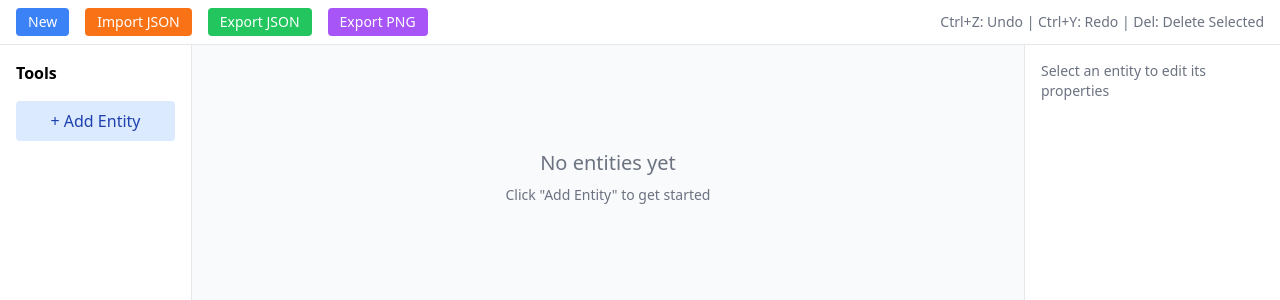
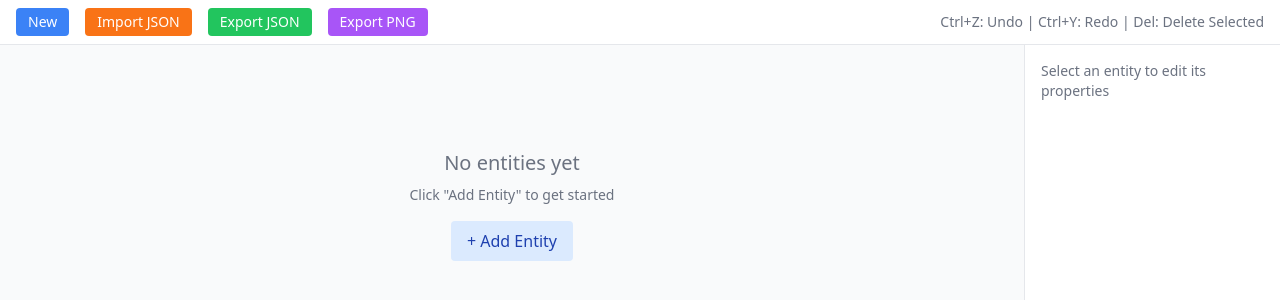
Before and after one commit to brianguertin/ooux, a React (Vite) app: page / in a window 1280 px wide. Shown: the top 300 px of the page. Built offline with nearby package versions, Linux system fonts and the light colour scheme.

Commit message:
remove left side bar

```diff
--- a/src/BusinessDomainModeler.tsx
+++ b/src/BusinessDomainModeler.tsx
@@ -18,7 +18,6 @@
 
 import { Entity, Model, Attribute } from './types';
 import Toolbar from './components/Toolbar';
-import LeftSidebar from './components/LeftSidebar';
 import RightSidebar from './components/RightSidebar';
 import EntityCard from './components/EntityCard';
 
@@ -96,6 +95,32 @@
     const newModel = {
       ...model,
       entities: [...model.entities, newEntity]
+    };
+
+    setModel(newModel);
+    saveToHistory(newModel);
+    setSelectedEntity(newEntity);
+  };
+
+  // Add new entity at specific position
+  const addEntityAtPosition = (position: number) => {
+    const newEntity = {
+      id: `entity-${Date.now()}`,
+      name: 'New Entity',
+      order: position,
+      attributes: [],
+      states: [],
+      actions: []
+    };
+
+    // Update orders of existing entities that come after this position
+    const updatedEntities = model.entities.map(entity =>
+      entity.order >= position ? { ...entity, order: entity.order + 1 } : entity
+    );
+
+    const newModel = {
+      ...model,
+      entities: [...updatedEntities, newEntity]
     };
 
     setModel(newModel);
@@ -468,10 +493,6 @@
       />
 
       <div className="flex flex-1">
-        <LeftSidebar
-          onAddEntity={addEntity}
-        />
-
         {/* Canvas Area */}
         <div className="flex-1 relative overflow-auto">
           <div
@@ -502,6 +523,17 @@
                         onEntityClick={handleEntityClick}
                       />
                     ))}
+
+                  {/* Always visible plus button at the end (only when there are entities) */}
+                  {model.entities.length > 0 && (
+                    <button
+                      onClick={addEntity}
+                      className="w-12 h-12 bg-gray-100 border-2 border-dashed border-gray-300 rounded-lg flex items-center justify-center text-gray-500 hover:bg-gray-200 hover:border-gray-400 hover:text-gray-700 focus:outline-none transition-all"
+                      title="Add entity"
+                    >
+                      +
+                    </button>
+                  )}
                 </div>
               </SortableContext>
             </DndContext>
@@ -509,7 +541,13 @@
             {model.entities.length === 0 && (
               <div className="text-center text-gray-500 mt-20">
                 <div className="text-xl mb-2">No entities yet</div>
-                <div className="text-sm">Click "Add Entity" to get started</div>
+                <div className="text-sm mb-4">Click "Add Entity" to get started</div>
+                <button
+                  onClick={addEntity}
+                  className="px-4 py-2 bg-blue-100 text-blue-800 rounded hover:bg-blue-200"
+                >
+                  + Add Entity
+                </button>
               </div>
             )}
           </div>
```
